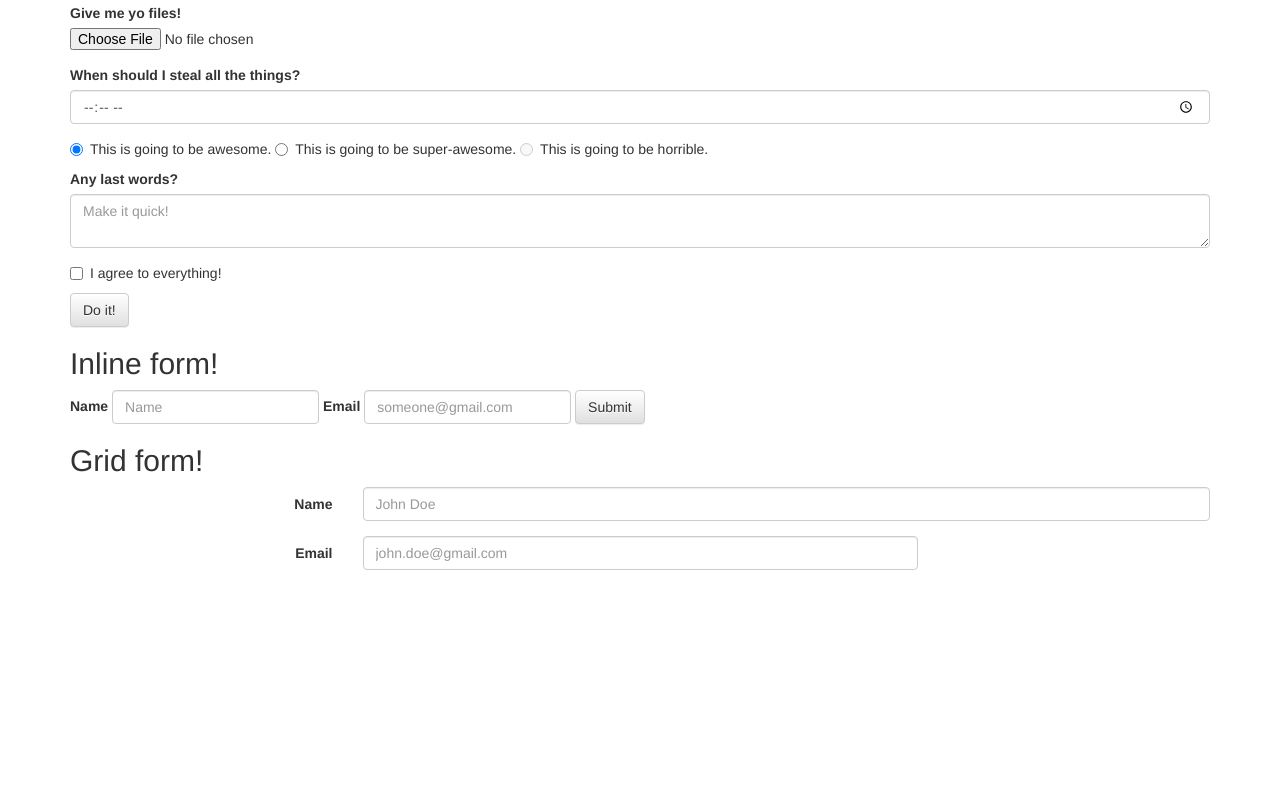
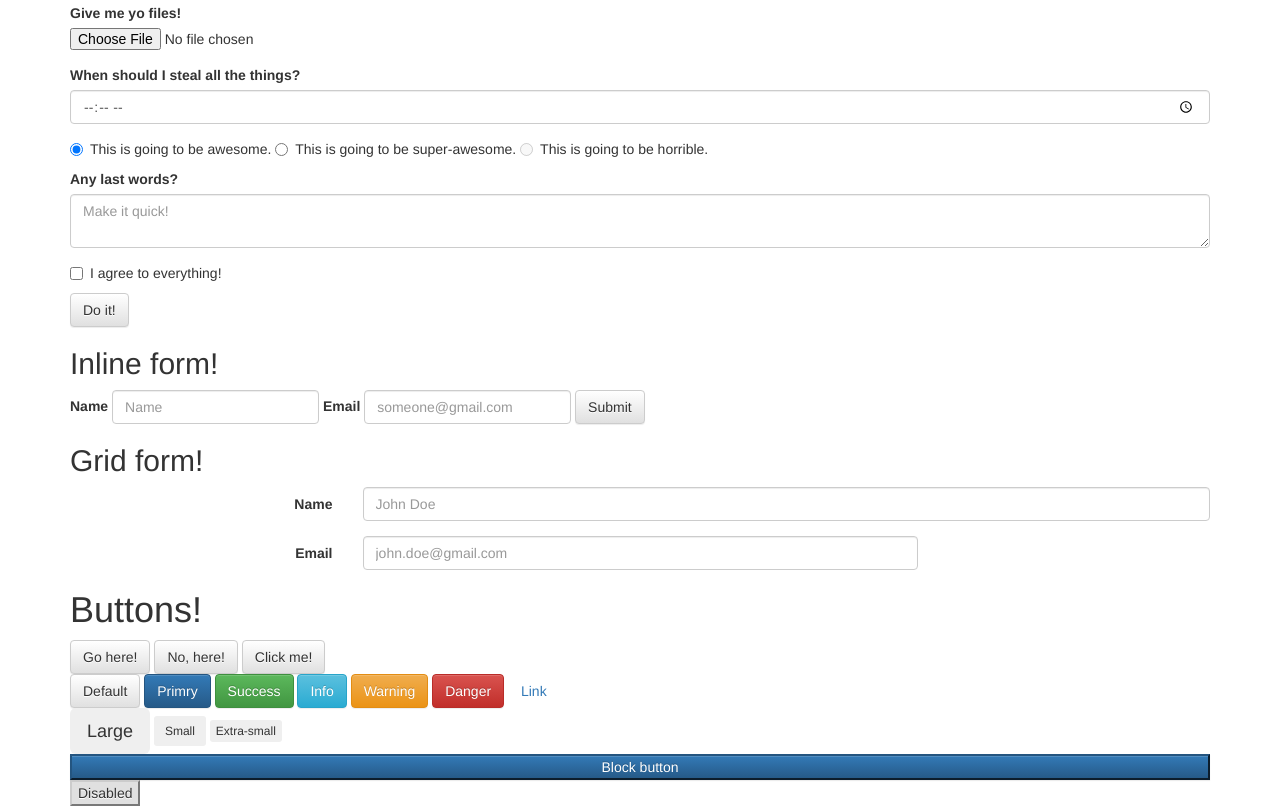
Before and after one commit to swegner/github100, a plain HTML site: page bootstrap/myFirstHomepage/index.html in a window 1280 px wide. Shown: the part 3402-4208 px from the top of the page. Before the commit the page ends 3987 px from the top, so only its background shows below. Drawn offline with nearby package versions, Linux system fonts and the light colour scheme.

Commit message:
Buttons!

```diff
--- a/bootstrap/myFirstHomepage/index.html
+++ b/bootstrap/myFirstHomepage/index.html
@@ -311,6 +311,29 @@
         </div>
       </form>
 
+      <h1>Buttons!</h1>
+      <a class="btn btn-default" role="button">Go here!</a>
+      <button class="btn btn-default" type="submit">No, here!</button>
+      <input class="btn btn-default" type="button" value="Click me!">
+      <div class="clearfix"></div>
+
+      <button class="btn btn-default">Default</button>
+      <button class="btn btn-primary">Primry</button>
+      <button class="btn btn-success">Success</button>
+      <button class="btn btn-info">Info</button>
+      <button class="btn btn-warning">Warning</button>
+      <button class="btn btn-danger">Danger</button>
+      <button class="btn btn-link">Link</button>
+      <div class="clearfix"></div>
+
+      <button class="btn btn-lg">Large</button>
+      <button class="btn btn-sm">Small</button>
+      <button class="btn btn-xs">Extra-small</button>
+      <div class="clearfix"></div>
+
+      <button class="button btn-primary btn-block">Block button</button>
+      <button class="button btn-default" disabled="disabled">Disabled</button>
+
     </div>
 
     <script src="https://ajax.googleapis.com/ajax/libs/jquery/1.11.3/jquery.min.js"></script>
```
